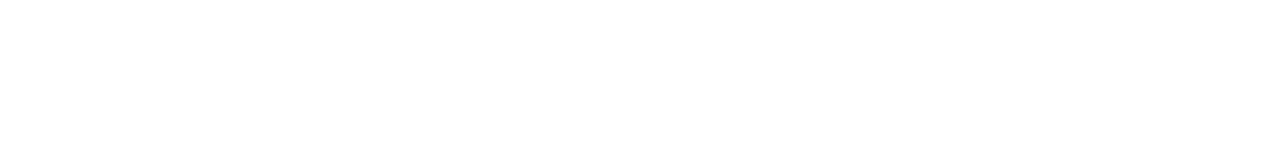
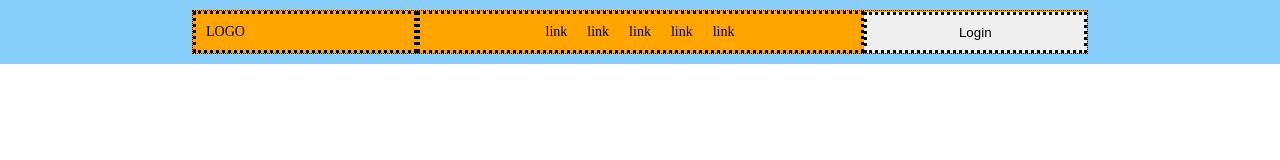
Before and after one commit to aurorapuli/htmlcss-struttura-discord, a plain HTML site: page index.html in a window 1280 px wide. Drawn offline with Linux system fonts and the light colour scheme.

Commit message:
completata nav

```diff
--- a/css/style.css
+++ b/css/style.css
@@ -1,5 +1,56 @@
+/* stili generali */
 *{
     margin: 0;
     padding: 0;
     box-sizing: border-box;
 }
+
+:root{
+    font-size: 14px;
+}
+
+/* stili header */
+
+nav{
+    background-color: lightskyblue;
+    padding: 10px 0;
+
+}
+
+.container-nav{
+    display: flex;
+    justify-content: space-between;
+    align-items: center;
+    width: 70%;
+    margin: 0 auto;
+    /* DEBUG */
+    background-color: orange;
+    border: 1px dotted black;
+}
+
+.container-nav ul{
+    display: flex;
+    border: 3px dotted black;
+    flex-basis: 50%;
+    justify-content: center;
+    padding: 10px 10px;
+
+}
+
+ul li{
+    list-style-type: none;
+    padding: 0 10px;
+
+}
+
+.container-nav div{
+    flex-basis: 25%;
+    border: 3px dotted black;
+    padding: 10px 10px;
+}
+
+.container-nav button{
+    flex-basis: 25%;
+    border: 3px dotted black;
+    padding: 10px 10px;
+}
--- a/index.html
+++ b/index.html
@@ -9,8 +9,27 @@
 <body>
     <header>
         <nav>
+            <div class="container-nav">
+                <div class="logo-nav">
+                    LOGO
+
+                </div>
+                <ul>
+                    <li>link</li>
+                    <li>link</li>
+                    <li>link</li>
+                    <li>link</li>
+                    <li>link</li>
+                </ul>
+
+                <button>Login</button>
+
+            </div>
 
         </nav>
+        <div>
+
+        </div>
 
     </header>
 
```
